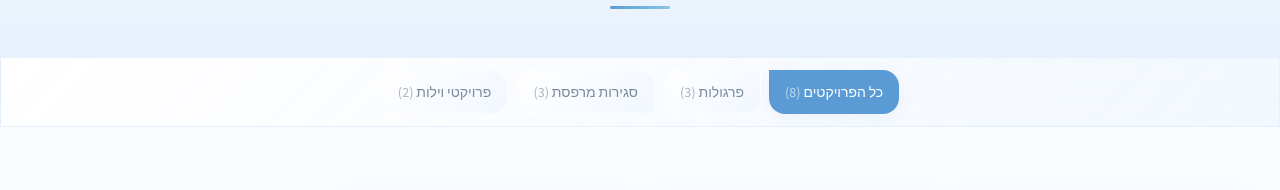
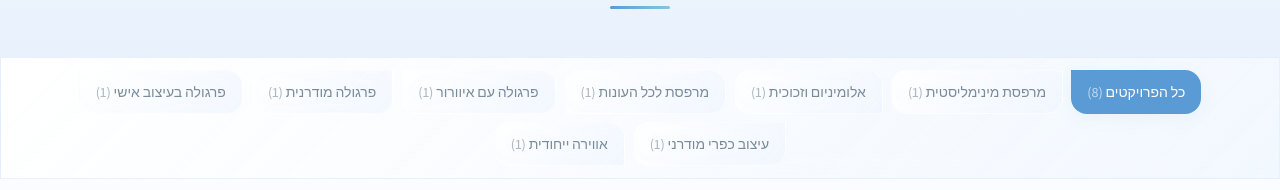
Before and after one commit to Idosegev23/crystal_view, a Next.js app: page /gallery in a window 1280 px wide. Shown: the part 265-455 px from the top of the page. Built offline with nearby package versions, Linux system fonts and the light colour scheme.

Commit message:
תיקון באגים: הסרת location, קטגוריות לפי תיקיות, תיקון img ל-Image

```diff
--- a/src/components/Hero.tsx
+++ b/src/components/Hero.tsx
@@ -3,6 +3,7 @@
 import { useEffect, useMemo, useState, type ComponentType } from 'react';
 import { motion } from 'framer-motion';
 import Link from 'next/link';
+import Image from 'next/image';
 import dynamic from 'next/dynamic';
 
 type CompareImageProps = {
@@ -85,23 +86,26 @@ export default function Hero() {
             />
           ) : (
             <div className="absolute inset-0">
-              <img
+              <Image
                 src="/close.png"
                 alt="מרפסת סגורה עם זכוכית – חלל מוגן ואיכותי"
-                className="w-full h-full object-cover"
+                fill
+                className="object-cover"
+                priority
               />
               <div
                 className="absolute inset-y-0 left-0 overflow-hidden"
                 style={{ width: `${Math.round(normalized * 100)}%` }}
                 aria-hidden="true"
               >
-                <img
+                <Image
                   src="/open.png"
                   alt="מרפסת פתוחה – נוף חיצוני טבעי"
-                  className="w-full h-full object-cover"
+                  fill
+                  className="object-cover"
                 />
               </div>
-      </div>
+            </div>
           )}
 
           {/* Keyboard slider control (focus to reveal) */}
--- a/src/components/Portfolio.tsx
+++ b/src/components/Portfolio.tsx
@@ -8,13 +8,13 @@ import { projects, categories } from '@/lib/projects';
 
 export default function Portfolio() {
   const [selectedCategory, setSelectedCategory] = useState("כל הפרויקטים");
-  const [selectedProject, setSelectedProject] = useState<any>(null);
+  const [selectedProject, setSelectedProject] = useState<typeof projects[0] | null>(null);
 
   const filteredProjects = selectedCategory === "כל הפרויקטים"
     ? projects
     : projects.filter(project => project.category === selectedCategory);
 
-  const openLightbox = (project: any) => {
+  const openLightbox = (project: typeof projects[0]) => {
     setSelectedProject(project);
     document.body.style.overflow = 'hidden';
   };
@@ -110,14 +110,14 @@ export default function Portfolio() {
                   whileHover={{ y: -10 }}
                   className="group cursor-pointer w-full text-right"
                   onClick={() => openLightbox(project)}
-                  aria-label={`פתח תצוגה מורחבת של פרויקט ${project.title} - ${project.category} ב${project.location}`}
+                  aria-label={`פתח תצוגה מורחבת של פרויקט ${project.title} - ${project.category}`}
                   aria-describedby={`project-summary-${project.id}`}
                 >
                   <div className="relative overflow-hidden rounded-2xl shadow-2xl bg-crystal-dark">
                     <div className="aspect-w-16 aspect-h-12 relative">
                       <Image
                         src={project.images[0]}
-                        alt={`${project.title} - ${project.category} ב${project.location} שנת ${project.year} | פרויקט זכוכית ואלומיניום Crystal View`}
+                        alt={`${project.title} - ${project.category} שנת ${project.year} | פרויקט זכוכית ואלומיניום Crystal View`}
                         width={400}
                         height={300}
                         className="object-cover w-full h-64 group-hover:scale-110 transition-transform duration-700"
@@ -127,7 +127,7 @@ export default function Portfolio() {
 
                       <p id={`project-desc-${project.id}`} className="sr-only">
                         פרויקט {project.title} בקטגוריה {project.category},
-                        מיקום: {project.location}, שנת ביצוע: {project.year}.
+                        שנת ביצוע: {project.year}.
                         {project.description}
                       </p>
 
@@ -137,9 +137,6 @@ export default function Portfolio() {
                           <h3 className="text-xl font-bold text-crystal-white mb-2">
                             {project.title}
                           </h3>
-                          <p className="text-crystal-blue font-medium mb-2">
-                            {project.location}
-                          </p>
                           <p className="text-crystal-silver text-sm line-clamp-2">
                             {project.description}
                           </p>
@@ -167,7 +164,7 @@ export default function Portfolio() {
                         {project.title}
                       </h3>
                       <p className="text-crystal-blue font-medium mb-2">
-                        {project.location}
+                        {project.category}
                       </p>
                       <p className="text-crystal-silver text-sm line-clamp-2">
                         {project.description}
@@ -225,7 +222,7 @@ export default function Portfolio() {
                   <div key={index} className="relative aspect-w-16 aspect-h-12">
                     <Image
                       src={image}
-                      alt={`${selectedProject.title} - ${selectedProject.category} ב${selectedProject.location} תמונה ${index + 1} | Crystal View זכוכית ואלומיניום`}
+                      alt={`${selectedProject.title} - ${selectedProject.category} תמונה ${index + 1} | Crystal View זכוכית ואלומיניום`}
                       width={400}
                       height={300}
                       className="object-cover w-full h-64 rounded-lg"
@@ -240,14 +237,10 @@ export default function Portfolio() {
                   {selectedProject.title}
                 </h3>
                 <p id="lightbox-description" className="sr-only">
-                  תצוגה מורחבת של פרויקט {selectedProject.title} - {selectedProject.category} ב{selectedProject.location}
+                  תצוגה מורחבת של פרויקט {selectedProject.title} - {selectedProject.category}
                 </p>
 
                 <div className="grid md:grid-cols-2 gap-6 mb-6">
-                  <div>
-                    <h4 className="text-crystal-blue font-bold mb-2">מיקום</h4>
-                    <p className="text-crystal-silver">{selectedProject.location}</p>
-                  </div>
                   <div>
                     <h4 className="text-crystal-blue font-bold mb-2">קטגוריה</h4>
                     <p className="text-crystal-silver">{selectedProject.category}</p>
--- a/src/components/Services.tsx
+++ b/src/components/Services.tsx
@@ -91,6 +91,7 @@ export default function Services() {
     };
     window.addEventListener('keydown', handleKeyDown);
     return () => window.removeEventListener('keydown', handleKeyDown);
+  // eslint-disable-next-line react-hooks/exhaustive-deps
   }, [nextSlide, prevSlide, selectedProject]);
 
   const currentProject = featuredProjects[currentIndex];
--- a/src/lib/projects.ts
+++ b/src/lib/projects.ts
@@ -13,7 +13,7 @@ export const projects: Project[] = [
   {
     id: 1,
     title: "מרפסת שמש מינימליסטית",
-    category: "סגירות מרפסת",
+    category: "מרפסת מינימליסטית",
     description: "מרפסת שמש בקו נקי ומינימליסטי, שילוב מושלם של אלומיניום וזכוכית ליצירת מרחב מואר ומזמין.",
     images: [
       "/projects/balcony-minimal/1.webp",
@@ -41,7 +41,7 @@ export const projects: Project[] = [
   {
     id: 2,
     title: "סגירה משולבת אלומיניום וזכוכית",
-    category: "סגירות מרפסת",
+    category: "אלומיניום וזכוכית",
     description: "סגירת מרפסת משולבת אלומיניום וזכוכית באיכות גבוהה, מאפשרת שימוש בכל עונות השנה.",
     images: [
       "/projects/aluminum-glass/1.webp",
@@ -69,7 +69,7 @@ export const projects: Project[] = [
   {
     id: 3,
     title: "סגירת מרפסת לכל עונות השנה",
-    category: "סגירות מרפסת",
+    category: "מרפסת לכל העונות",
     description: "סגירת מרפסת מעוצבת לשימוש בכל עונות השנה, בידוד תרמי מעולה ועיצוב אלגנטי.",
     images: [
       "/projects/balcony-seasons/1.webp",
@@ -90,7 +90,7 @@ export const projects: Project[] = [
   {
     id: 4,
     title: "פרגולה עם איוורור ותאורה",
-    category: "פרגולות",
+    category: "פרגולה עם איוורור",
     description: "פרגולה משולבת סגירה עם מערכת איוורור חכמה ותאורת LED מובנית.",
     images: [
       "/projects/pergola-ventilation/1.webp",
@@ -106,7 +106,7 @@ export const projects: Project[] = [
   {
     id: 5,
     title: "פרגולה שחורה מודרנית",
-    category: "פרגולות",
+    category: "פרגולה מודרנית",
     description: "פרגולת אלומיניום שחורה בסגנון מודרני ומינימליסטי, עיצוב נקי וקווים חדים.",
     images: [
       "/projects/pergola-modern-black/1.webp",
@@ -141,7 +141,7 @@ export const projects: Project[] = [
   {
     id: 6,
     title: "פרגולה בעיצוב אישי",
-    category: "פרגולות",
+    category: "פרגולה בעיצוב אישי",
     description: "פרגולת אלומיניום מותאמת אישית לפי דרישות הלקוח, שילוב צבעים וחומרים ייחודי.",
     images: [
       "/projects/pergola-custom/1.webp",
@@ -170,7 +170,7 @@ export const projects: Project[] = [
   {
     id: 7,
     title: "עיצוב כפרי מודרני",
-    category: "פרויקטי וילות",
+    category: "עיצוב כפרי מודרני",
     description: "פרויקט וילה בקו עיצוב כפרי מודרני, שילוב אלומיניום עם אלמנטים טבעיים.",
     images: [
       "/projects/rustic-modern/1.webp",
@@ -192,7 +192,7 @@ export const projects: Project[] = [
   {
     id: 8,
     title: "אווירה ייחודית",
-    category: "פרויקטי וילות",
+    category: "אווירה ייחודית",
     description: "פרויקט מקיף המשלב עיצוב פנים וחוץ ליצירת אווירה ייחודית ומזמינה.",
     images: [
       "/projects/atmosphere/1.webp",
@@ -210,7 +210,12 @@ export const projects: Project[] = [
 
 export const categories = [
   "כל הפרויקטים",
-  "פרגולות",
-  "סגירות מרפסת",
-  "פרויקטי וילות"
+  "מרפסת מינימליסטית",
+  "אלומיניום וזכוכית",
+  "מרפסת לכל העונות",
+  "פרגולה עם איוורור",
+  "פרגולה מודרנית",
+  "פרגולה בעיצוב אישי",
+  "עיצוב כפרי מודרני",
+  "אווירה ייחודית"
 ];
```
